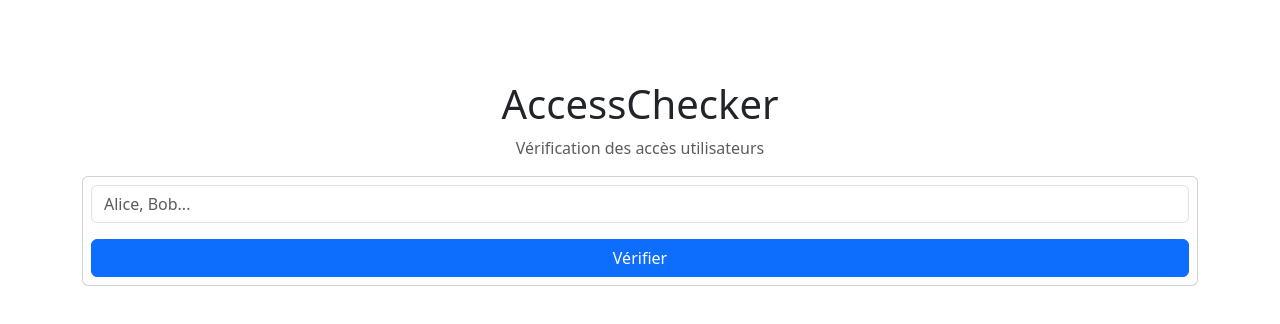
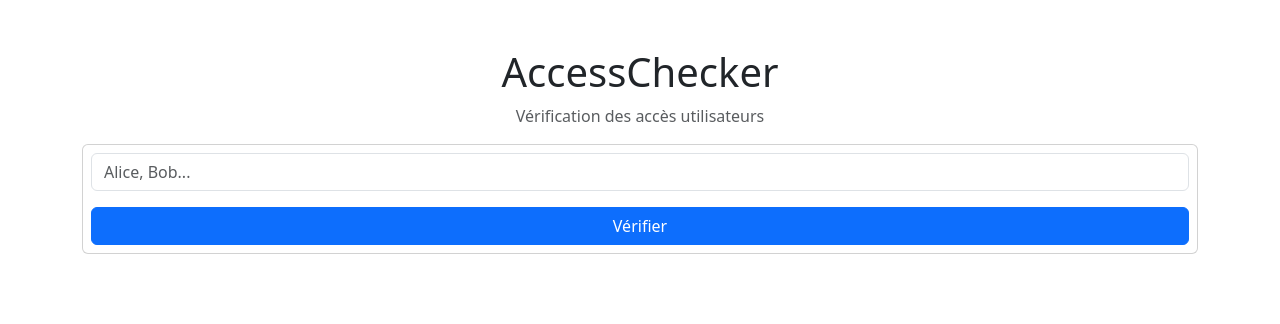
Before and after one commit to Uzznak/AccessCheckerDemo, a plain HTML site: page index.html in a window 1280 px wide. Drawn offline with nearby package versions, Linux system fonts and the light colour scheme.

```diff
--- a/index.html
+++ b/index.html
@@ -14,7 +14,7 @@
 </head>
 <body>
 
-    <div class="container mt-5">
+    <div class="container mt-3">
         <h1 class="text-center">AccessChecker</h1>
 
         <p class="text-center text-muted">
```
